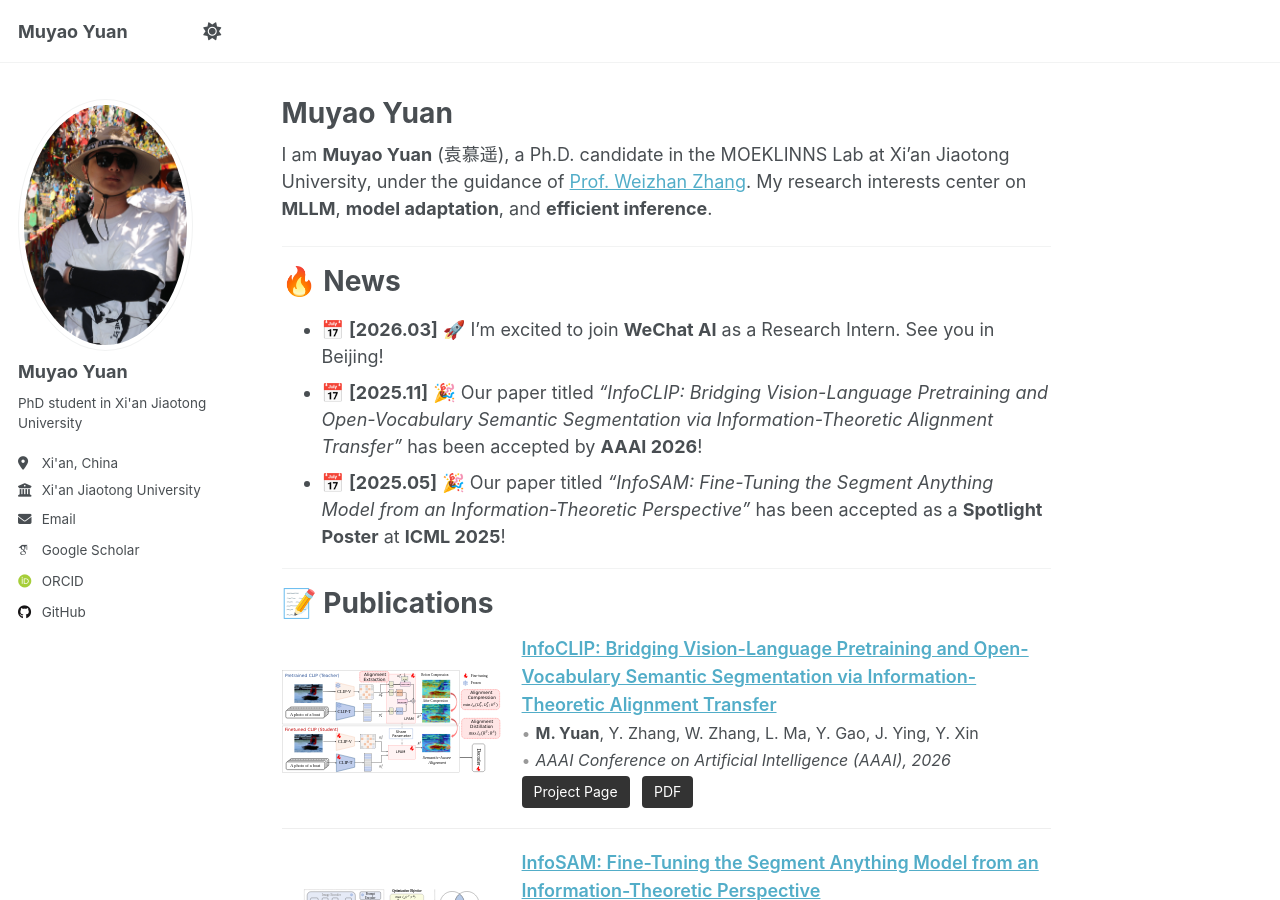
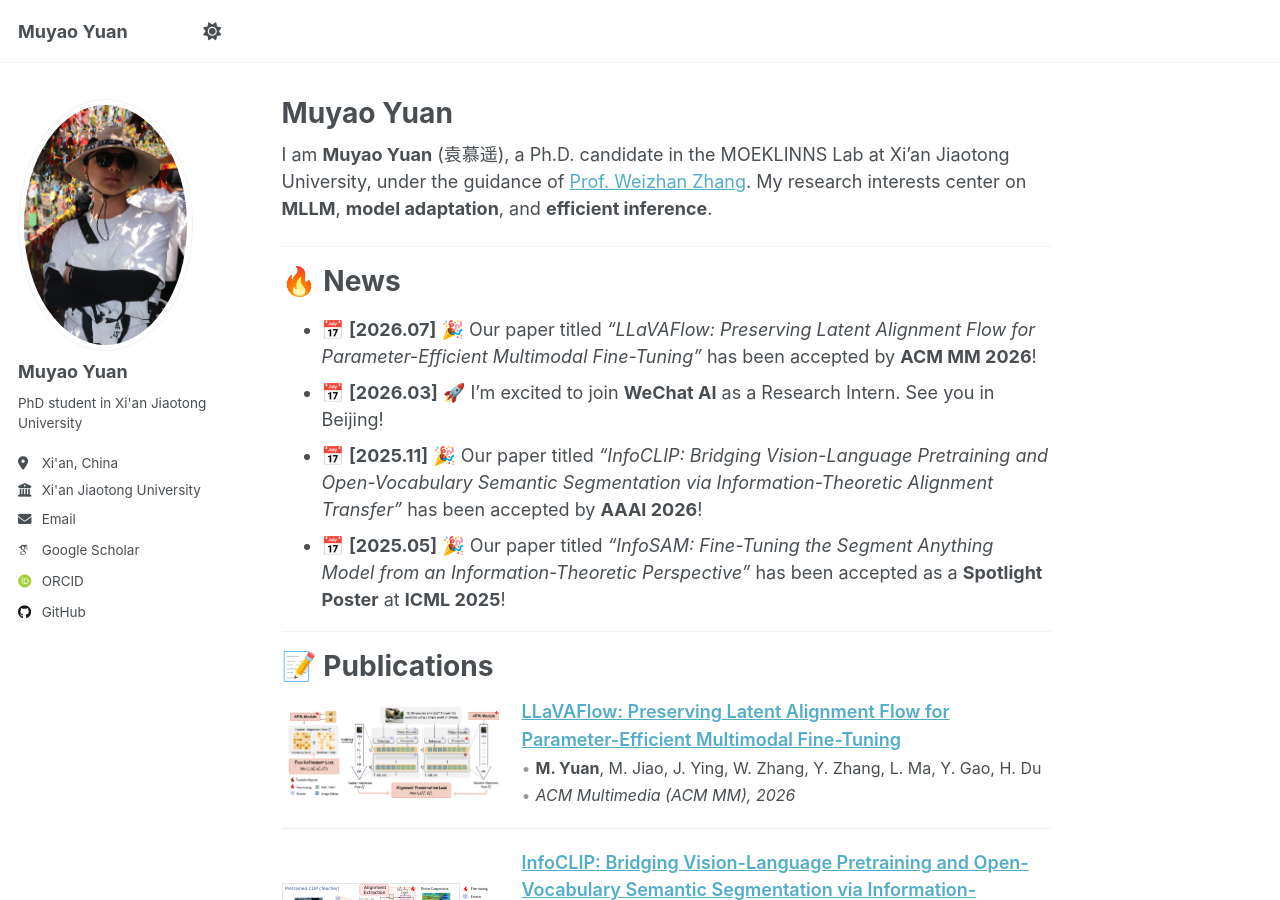
Before and after one commit to MuyaoYuan/MuyaoYuan.github.io, a Jekyll site: the page built from _pages/about.md, in a window 1280 px wide and 900 px high. Built offline with Jekyll 4.4.1, drawn with Linux system fonts in a browser that asks for light colours; some web fonts are replaced.

Commit message:
update acmmm

```diff
--- a/_pages/about.md
+++ b/_pages/about.md
@@ -113,6 +113,7 @@ I am **Muyao Yuan** (袁慕遥), a Ph.D. candidate in the MOEKLINNS Lab at Xi'an
 
 🔥 News
 ======
+- 📅 **[2026.07]** 🎉 Our paper titled _“LLaVAFlow: Preserving Latent Alignment Flow for Parameter-Efficient Multimodal Fine-Tuning”_ has been accepted by **ACM MM 2026**!
 - 📅 **[2026.03]** 🚀 I’m excited to join **WeChat AI** as a Research Intern. See you in Beijing!
 - 📅 **[2025.11]** 🎉 Our paper titled _“InfoCLIP: Bridging Vision-Language Pretraining and Open-Vocabulary Semantic Segmentation via Information-Theoretic Alignment Transfer”_ has been accepted by **AAAI 2026**!
 - 📅 **[2025.05]** 🎉 Our paper titled _“InfoSAM: Fine-Tuning the Segment Anything Model from an Information-Theoretic Perspective”_ has been accepted as a **Spotlight Poster** at **ICML 2025**!
@@ -121,6 +122,21 @@ I am **Muyao Yuan** (袁慕遥), a Ph.D. candidate in the MOEKLINNS Lab at Xi'an
 
 📝 Publications
 ======
+<div class="pub-item">
+  <div class="pub-image">
+    <img src="/images/llavaflow.png">
+  </div>
+  <div class="pub-content">
+    <a class="pub-title">
+      LLaVAFlow: Preserving Latent Alignment Flow for Parameter-Efficient Multimodal Fine-Tuning
+    </a>
+    <div class="pub-meta">
+      <span><b>M. Yuan</b>, M. Jiao, J. Ying, W. Zhang, Y. Zhang, L. Ma, Y. Gao, H. Du</span>
+      <span><i>ACM Multimedia (ACM MM), 2026</i></span>
+    </div>
+  </div>
+</div>
+
 <div class="pub-item">
   <div class="pub-image">
     <img src="/images/infoclip.svg">
```
Also changed, not shown: images/llavaflow.png (added).
